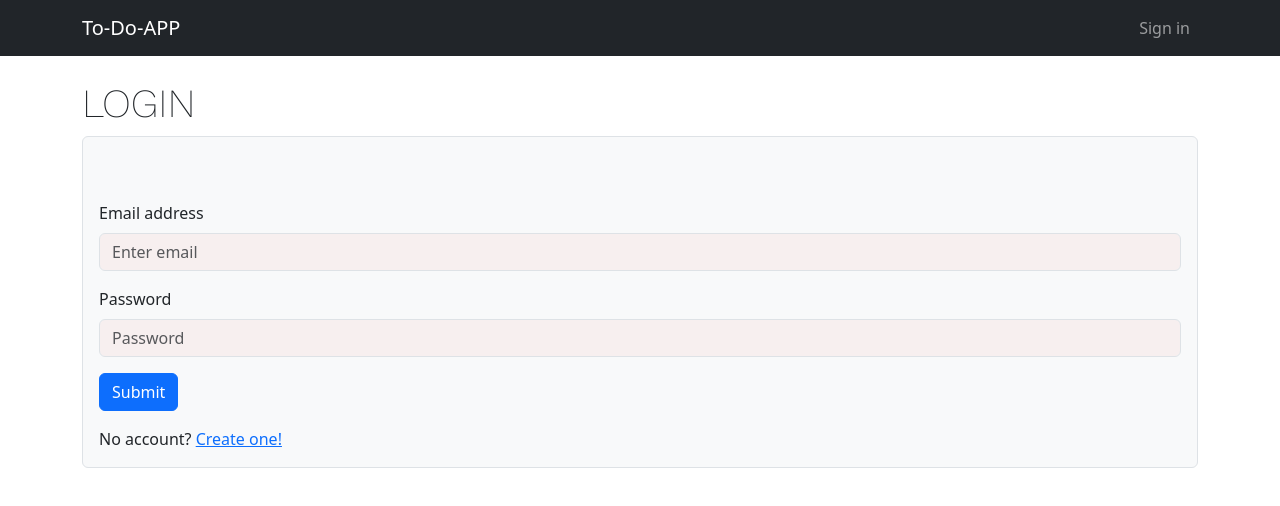
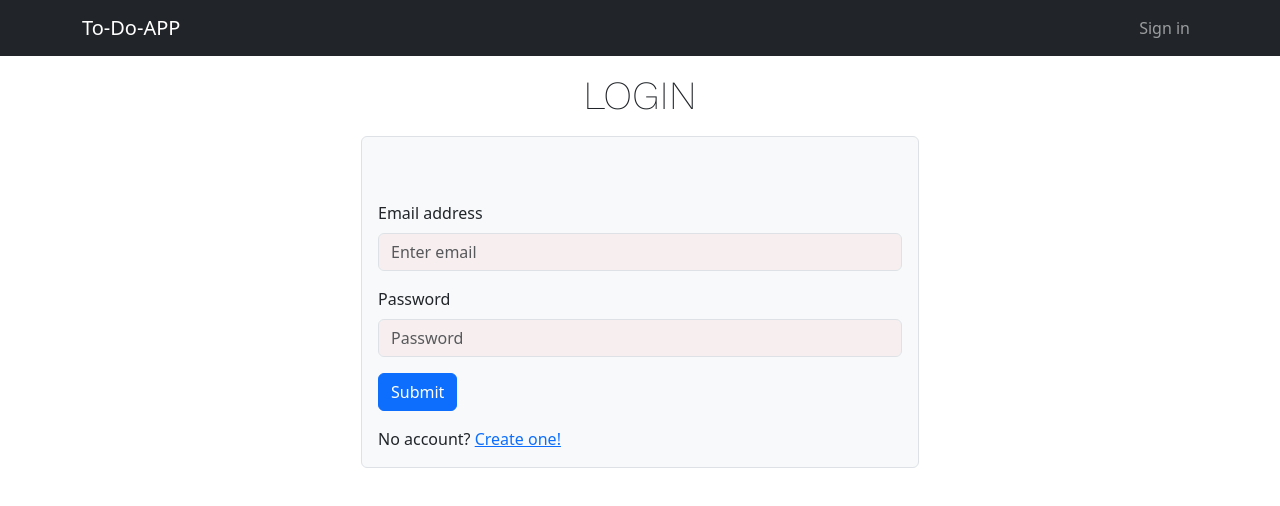
Before and after one commit to Shahzaibzah00r/Todo_App_Front-end, a React (Create React App) app: page /login in a window 1280 px wide. Shown: the top 506 px of the page. Built offline with nearby package versions, Linux system fonts and the light colour scheme.

Commit message:
responsive login and register

```diff
--- a/src/My_Componets/Header.js
+++ b/src/My_Componets/Header.js
@@ -27,7 +27,7 @@ function Header() {
     <Navbar expand="lg" variant="dark" bg="dark">
       <Container>
         <Navbar.Brand href="/">
-          <Link to="/" className="links">
+          <Link to="/" className="links" title="Todo-App">
             To-Do-APP
           </Link>
         </Navbar.Brand>
--- a/src/My_Componets/MyNotes/CreateNode.js
+++ b/src/My_Componets/MyNotes/CreateNode.js
@@ -70,6 +70,7 @@ function CreateNode() {
         onClick={handleShow}
         className="ms-3 p-2 px-3 fw-bold"
         size="sm"
+        title="Create Node"
       >
         Create New Note
       </Button>
--- a/src/My_Componets/MyNotes/EditNodes.js
+++ b/src/My_Componets/MyNotes/EditNodes.js
@@ -72,6 +72,7 @@ function EditNodes(props) {
         onClick={handleShow}
         className="mx-2 p-2 px-3 "
         size="sm"
+        title="Edit-Node"
       >
         Edit
       </Button>
--- a/src/My_Componets/MyNotes/MainContent.js
+++ b/src/My_Componets/MyNotes/MainContent.js
@@ -4,13 +4,15 @@ import "./mainPage.css";
 
 const MainContent = ({ title, child }) => {
   return (
-    <div className="mainPage">
+    <div className="mainPage container-fluid">
       <Container>
         <Row>
           <div className="page">
             {title && (
               <>
-                <h1 className="heading mt-4">{title}</h1>
+                <h1 className="heading m-auto p-3 d-flex justify-content-center  ">
+                  {title}
+                </h1>
               </>
             )}
             {child}
--- a/src/My_Componets/MyNotes/Mynotes.js
+++ b/src/My_Componets/MyNotes/Mynotes.js
@@ -85,11 +85,12 @@ const Mynotes = () => {
                   placeholder="Search here..."
                   className="pe-5"
                   onChange={(e) => setSearch(e.target.value)}
+                  title="Search bar"
                 />
               </Col>
             </Row>
           </div>
-          <div>
+          <div className="mt-3">
             {notes.length > 0 ? (
               notes
                 .filter((note) => {
@@ -104,9 +105,10 @@ const Mynotes = () => {
                 .map((note) => {
                   return (
                     <Accordion>
-                      <Card className="m-3">
+                      <Card className="m-1">
                         <Card.Header
                           className="d-flex "
+                          lege
                           style={
                             note.done === true
                               ? {
@@ -118,12 +120,17 @@ const Mynotes = () => {
                                 }
                           }
                         >
+                          {/* <legend>General Information</legend> */}
+
                           <Form.Check
-                            className="me-2 h2 mt-2"
+                            className="me-2 h4 m-auto"
                             checked={note.done}
                             type="checkbox"
                             disabled={note.done}
                             onClick={() => handleCheckbox(note._id)}
+                            style={{
+                              cursor: "pointer",
+                            }}
                           />
                           <span
                             style={{
@@ -157,6 +164,7 @@ const Mynotes = () => {
                           <div className="d-flex align-items-center ">
                             <EditNodes child={note._id} disable={note.done} />
                             <Button
+                              title="Delete-Node"
                               variant="danger"
                               onClick={(event) =>
                                 deleteHandlerBtn(event, note._id)
--- a/src/My_Componets/Users/Login.js
+++ b/src/My_Componets/Users/Login.js
@@ -62,12 +62,13 @@ const Login = () => {
     <MainContent
       title="LOGIN"
       child={
-        <div className=" w-100  m-auto p-3 d-flex justify-content-center  border bg-light rounded">
+        <div className="m-auto col-sm-12 col-md-10 col-lg-6 p-3 d-flex justify-content-center  border bg-light rounded">
           <Form
             onSubmit={handleSubmit}
             method="POST"
-            className="loginBg w-100 mt-5"
-            size="sm"
+            className="loginBg w-100 mt-5 "
+            // className="loginBg mt-5  "
+            // size="sm"
           >
             {isError && (
               <Errors child={isError.message} variant={isError.type} />
--- a/src/My_Componets/Users/Register.js
+++ b/src/My_Componets/Users/Register.js
@@ -53,7 +53,7 @@ const Register = () => {
       title="Register new user"
       child={
         <>
-          <div className=" w-100 d-flex justify-content-center border bg-light m-auto p-3 rounded">
+          <div className=" m-auto col-sm-12 col-md-10 col-lg-6 d-flex justify-content-center border bg-light m-auto p-3 rounded">
             <Form onSubmit={handleSubmit} className="loginBg w-100 mt-1">
               {isError && (
                 <Errors child={isError.message} variant={isError.type} />
```
